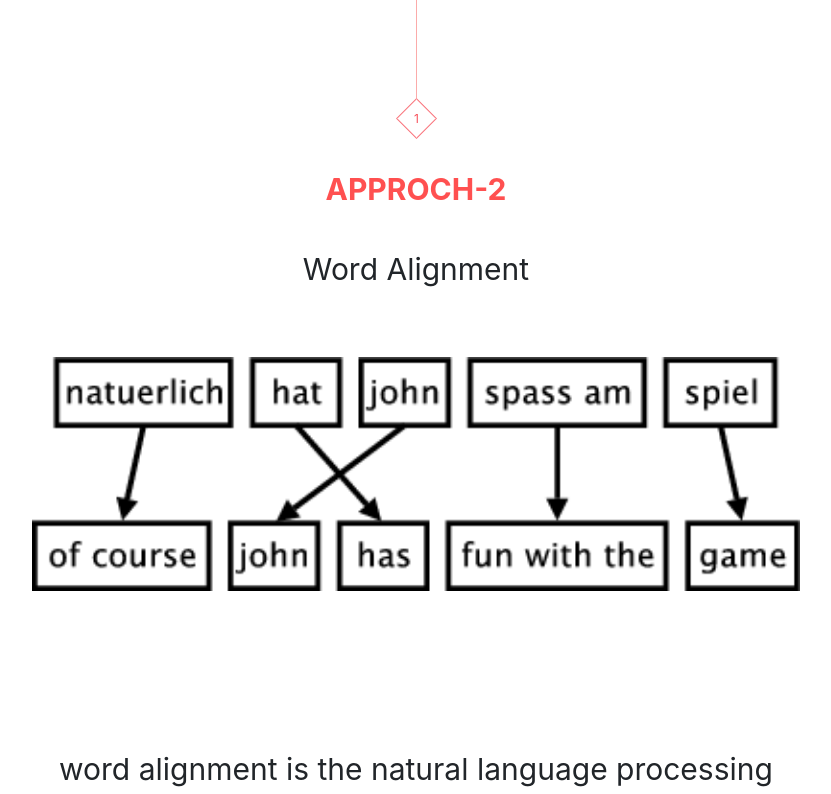
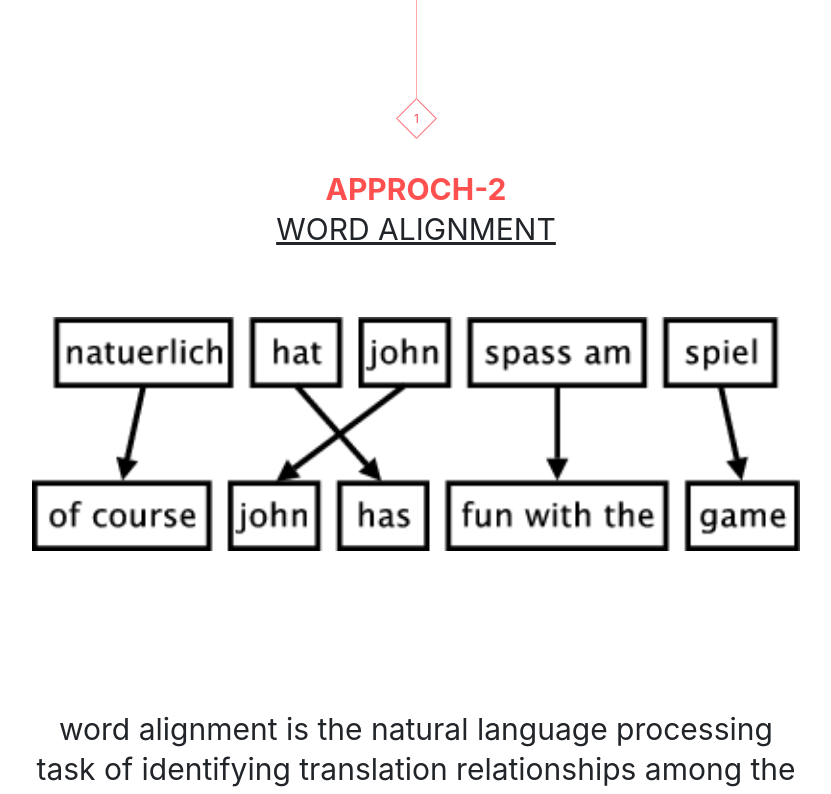
Before and after one commit to Adityajainsahaab/Language__Translation, a plain HTML site: page approch2.html in a window 1280 px wide. Shown: the top 794 px of the page, without its empty margins (224-1055 px from the left). Drawn offline with nearby package versions, Linux system fonts and the light colour scheme.

Commit message:
Update approch2.html

```diff
--- a/approch2.html
+++ b/approch2.html
@@ -23,8 +23,8 @@
 
 
 				<div class="data">
-					<strong class="keyword">APPROCH-2  </strong><br><br>
-					Word Alignment<br><div class="image_top2">
+					<strong class="keyword">APPROCH-2  </strong><br>
+					<U>WORD ALIGNMENT</U><br><div class="image_top2">
 
 			</div>
 					<img src="">
```
